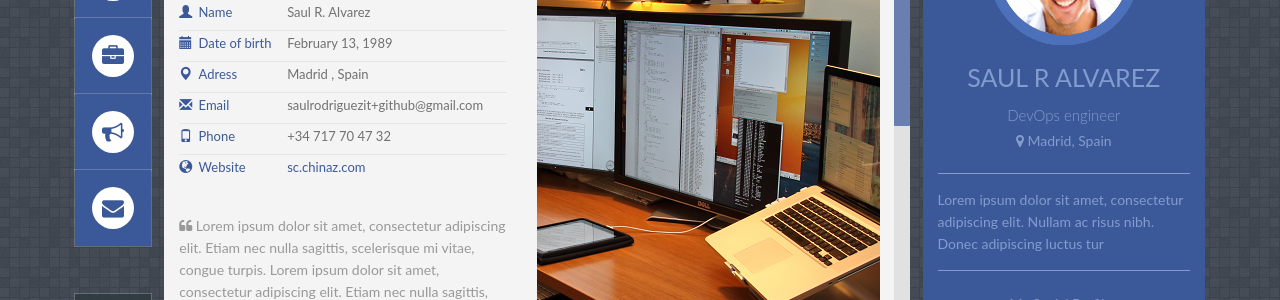
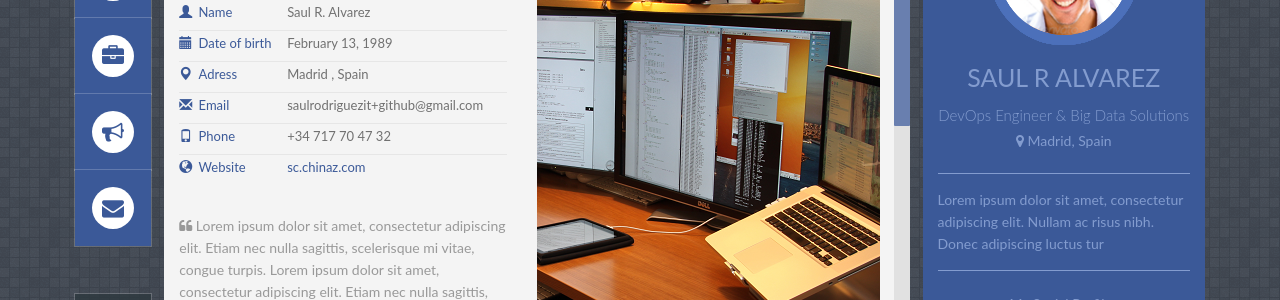
Before and after one commit to jekyller/PanelCV, a Jekyll site: the page built from index.html, in a window 1280 px wide. Shown: the part 293-593 px from the top of the page. Built offline with Jekyll 4.4.1, drawn with Linux system fonts in a browser that asks for light colours; some web fonts are replaced.

```diff
--- a/_config.yml
+++ b/_config.yml
@@ -7,7 +7,7 @@ baseurl: '/PanelCV' #change it according to your repository name
 
 # Profile information
 yourname: Saul R Alvarez  ## put your name
-title: 'DevOps engineer'  ## your title
+title: 'DevOps Engineer & Big Data Solutions'  ## your title
 location: Madrid, Spain
 
 
@@ -15,8 +15,9 @@ location: Madrid, Spain
 facebook: http://www.facebook.com  ## your facebook account url
 twitter: http://www.twitter.com  ## your twitter account url
 linkedin: http://www.linkedin.com  ## your linkedin account url
-dribbble: http://www.dribble.com  ## you dribbble account url
-foursquare: http://www.foursquare.com  ## your foursquare account url
+#dribbble: http://www.dribble.com  ## you dribbble account url
+
+#foursquare: http://www.foursquare.com  ## your foursquare account url
 
 
 
```
Also changed, not shown: 1 other file.
